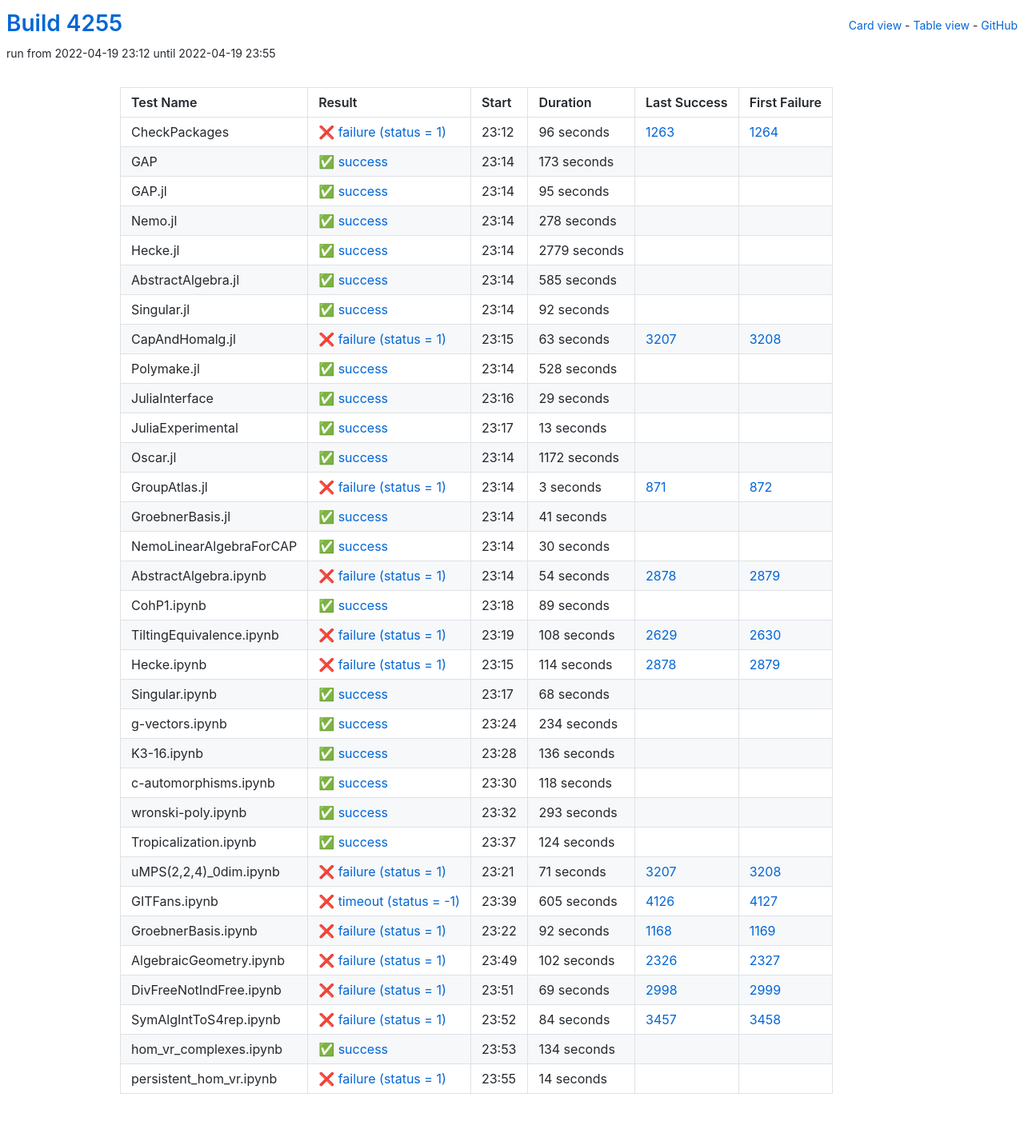
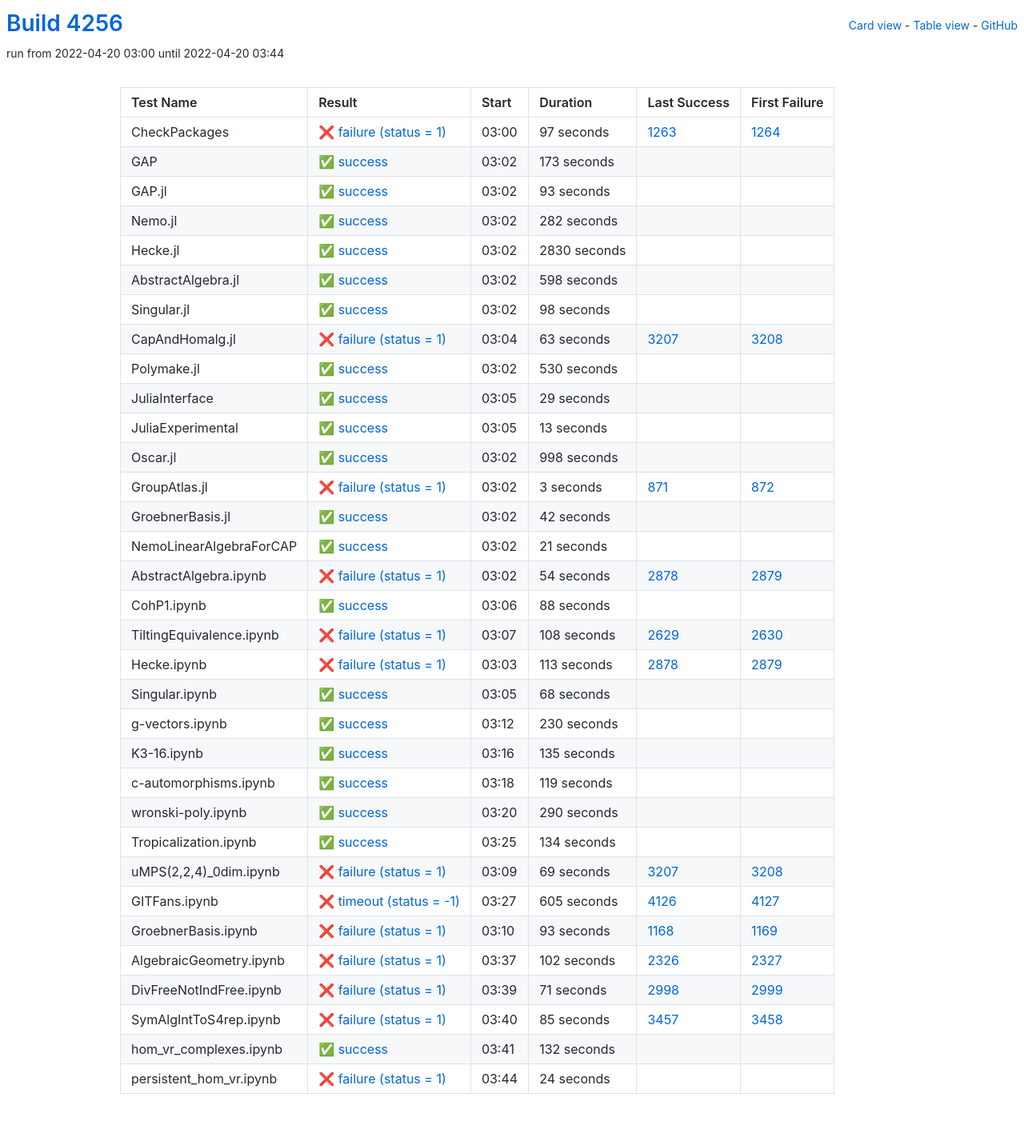
Before and after one commit to oscar-system/oscar-ci-status-stable, a Jekyll site: the page built from table.html, in a window 1280 px wide. Shown: the whole page at 80% size. Built offline with Jekyll 4.4.1, drawn with Linux system fonts in a browser that asks for light colours.

Commit message:
Build #4256

```diff
--- a/_data/ci.yml
+++ b/_data/ci.yml
@@ -1,6 +1,6 @@
 ---
-build: 4255
-build_url: https://oscarci.mathematik.uni-kl.de/job/oscar-stable/4255/
+build: 4256
+build_url: https://oscarci.mathematik.uni-kl.de/job/oscar-stable/4256/
 job: oscar-stable
 organization: oscar-system
 repo: oscar-ci-status-stable
@@ -8,20 +8,20 @@ repourl: https://github.com/oscar-system/oscar-ci-status-stable
 tests:
 - name: CheckPackages
   id: checkpackages
-  log: https://oscarci.mathematik.uni-kl.de/job/oscar-stable/4255/artifact/logs/build-4255/CheckPackages.log
-  start: 2022-04-19 23:12
+  log: https://oscarci.mathematik.uni-kl.de/job/oscar-stable/4256/artifact/logs/build-4256/CheckPackages.log
+  start: 2022-04-20 03:00
   success: false
   exitcode: 1
   status: failure
-  duration: 96
+  duration: 97
   last_success: 1263
   last_success_url: https://oscarci.mathematik.uni-kl.de/job/oscar-stable/1263/
   first_failure: 1264
   first_failure_url: https://oscarci.mathematik.uni-kl.de/job/oscar-stable/1264/
 - name: GAP
   id: gap
-  log: https://oscarci.mathematik.uni-kl.de/job/oscar-stable/4255/artifact/logs/build-4255/GAP.log
-  start: 2022-04-19 23:14
+  log: https://oscarci.mathematik.uni-kl.de/job/oscar-stable/4256/artifact/logs/build-4256/GAP.log
+  start: 2022-04-20 03:02
   success: true
   exitcode: 0
   status: success
@@ -32,68 +32,68 @@ tests:
   first_failure_url:
 - name: GAP.jl
   id: gap-jl
-  log: https://oscarci.mathematik.uni-kl.de/job/oscar-stable/4255/artifact/logs/build-4255/GAP.jl.log
-  start: 2022-04-19 23:14
+  log: https://oscarci.mathematik.uni-kl.de/job/oscar-stable/4256/artifact/logs/build-4256/GAP.jl.log
+  start: 2022-04-20 03:02
   success: true
   exitcode: 0
   status: success
-  duration: 95
+  duration: 93
   last_success: false
   last_success_url:
   first_failure: false
   first_failure_url:
 - name: Nemo.jl
   id: nemo-jl
-  log: https://oscarci.mathematik.uni-kl.de/job/oscar-stable/4255/artifact/logs/build-4255/Nemo.jl.log
-  start: 2022-04-19 23:14
+  log: https://oscarci.mathematik.uni-kl.de/job/oscar-stable/4256/artifact/logs/build-4256/Nemo.jl.log
+  start: 2022-04-20 03:02
   success: true
   exitcode: 0
   status: success
-  duration: 278
+  duration: 282
   last_success: false
   last_success_url:
   first_failure: false
   first_failure_url:
 - name: Hecke.jl
   id: hecke-jl
-  log: https://oscarci.mathematik.uni-kl.de/job/oscar-stable/4255/artifact/logs/build-4255/Hecke.jl.log
-  start: 2022-04-19 23:14
+  log: https://oscarci.mathematik.uni-kl.de/job/oscar-stable/4256/artifact/logs/build-4256/Hecke.jl.log
+  start: 2022-04-20 03:02
   success: true
   exitcode: 0
   status: success
-  duration: 2779
+  duration: 2830
   last_success: false
   last_success_url:
   first_failure: false
   first_failure_url:
 - name: AbstractAlgebra.jl
   id: abstractalgebra-jl
-  log: https://oscarci.mathematik.uni-kl.de/job/oscar-stable/4255/artifact/logs/build-4255/AbstractAlgebra.jl.log
-  start: 2022-04-19 23:14
+  log: https://oscarci.mathematik.uni-kl.de/job/oscar-stable/4256/artifact/logs/build-4256/AbstractAlgebra.jl.log
+  start: 2022-04-20 03:02
   success: true
   exitcode: 0
   status: success
-  duration: 585
+  duration: 598
   last_success: false
   last_success_url:
   first_failure: false
   first_failure_url:
 - name: Singular.jl
   id: singular-jl
-  log: https://oscarci.mathematik.uni-kl.de/job/oscar-stable/4255/artifact/logs/build-4255/Singular.jl.log
-  start: 2022-04-19 23:14
+  log: https://oscarci.mathematik.uni-kl.de/job/oscar-stable/4256/artifact/logs/build-4256/Singular.jl.log
+  start: 2022-04-20 03:02
   success: true
   exitcode: 0
   status: success
-  duration: 92
+  duration: 98
   last_success: false
   last_success_url:
   first_failure: false
   first_failure_url:
 - name: CapAndHomalg.jl
   id: capandhomalg-jl
-  log: https://oscarci.mathematik.uni-kl.de/job/oscar-stable/4255/artifact/logs/build-4255/CapAndHomalg.jl.log
-  start: 2022-04-19 23:15
+  log: https://oscarci.mathematik.uni-kl.de/job/oscar-stable/4256/artifact/logs/build-4256/CapAndHomalg.jl.log
+  start: 2022-04-20 03:04
   success: false
   exitcode: 1
   status: failure
@@ -104,20 +104,20 @@ tests:
   first_failure_url: https://oscarci.mathematik.uni-kl.de/job/oscar-stable/3208/
 - name: Polymake.jl
   id: polymake-jl
-  log: https://oscarci.mathematik.uni-kl.de/job/oscar-stable/4255/artifact/logs/build-4255/Polymake.jl.log
-  start: 2022-04-19 23:14
+  log: https://oscarci.mathematik.uni-kl.de/job/oscar-stable/4256/artifact/logs/build-4256/Polymake.jl.log
+  start: 2022-04-20 03:02
   success: true
   exitcode: 0
   status: success
-  duration: 528
+  duration: 530
   last_success: false
   last_success_url:
   first_failure: false
   first_failure_url:
 - name: JuliaInterface
   id: juliainterface
-  log: https://oscarci.mathematik.uni-kl.de/job/oscar-stable/4255/artifact/logs/build-4255/JuliaInterface.log
-  start: 2022-04-19 23:16
+  log: https://oscarci.mathematik.uni-kl.de/job/oscar-stable/4256/artifact/logs/build-4256/JuliaInterface.log
+  start: 2022-04-20 03:05
   success: true
   exitcode: 0
   status: success
@@ -128,8 +128,8 @@ tests:
   first_failure_url:
 - name: JuliaExperimental
   id: juliaexperimental
-  log: https://oscarci.mathematik.uni-kl.de/job/oscar-stable/4255/artifact/logs/build-4255/JuliaExperimental.log
-  start: 2022-04-19 23:17
+  log: https://oscarci.mathematik.uni-kl.de/job/oscar-stable/4256/artifact/logs/build-4256/JuliaExperimental.log
+  start: 2022-04-20 03:05
   success: true
   exitcode: 0
   status: success
@@ -140,20 +140,20 @@ tests:
   first_failure_url:
 - name: Oscar.jl
   id: oscar-jl
-  log: https://oscarci.mathematik.uni-kl.de/job/oscar-stable/4255/artifact/logs/build-4255/Oscar.jl.log
-  start: 2022-04-19 23:14
+  log: https://oscarci.mathematik.uni-kl.de/job/oscar-stable/4256/artifact/logs/build-4256/Oscar.jl.log
+  start: 2022-04-20 03:02
   success: true
   exitcode: 0
   status: success
-  duration: 1172
+  duration: 998
   last_success: false
   last_success_url:
   first_failure: false
   first_failure_url:
 - name: GroupAtlas.jl
   id: groupatlas-jl
-  log: https://oscarci.mathematik.uni-kl.de/job/oscar-stable/4255/artifact/logs/build-4255/GroupAtlas.jl.log
-  start: 2022-04-19 23:14
+  log: https://oscarci.mathematik.uni-kl.de/job/oscar-stable/4256/artifact/logs/build-4256/GroupAtlas.jl.log
+  start: 2022-04-20 03:02
   success: false
   exitcode: 1
   status: failure
@@ -164,32 +164,32 @@ tests:
   first_failure_url: https://oscarci.mathematik.uni-kl.de/job/oscar-stable/872/
 - name: GroebnerBasis.jl
   id: groebnerbasis-jl
-  log: https://oscarci.mathematik.uni-kl.de/job/oscar-stable/4255/artifact/logs/build-4255/GroebnerBasis.jl.log
-  start: 2022-04-19 23:14
+  log: https://oscarci.mathematik.uni-kl.de/job/oscar-stable/4256/artifact/logs/build-4256/GroebnerBasis.jl.log
+  start: 2022-04-20 03:02
   success: true
   exitcode: 0
   status: success
-  duration: 41
+  duration: 42
   last_success: false
   last_success_url:
   first_failure: false
   first_failure_url:
 - name: NemoLinearAlgebraForCAP
   id: nemolinearalgebraforcap
-  log: https://oscarci.mathematik.uni-kl.de/job/oscar-stable/4255/artifact/logs/build-4255/NemoLinearAlgebraForCAP.log
-  start: 2022-04-19 23:14
+  log: https://oscarci.mathematik.uni-kl.de/job/oscar-stable/4256/artifact/logs/build-4256/NemoLinearAlgebraForCAP.log
+  start: 2022-04-20 03:02
   success: true
   exitcode: 0
   status: success
-  duration: 30
+  duration: 21
   last_success: false
   last_success_url:
   first_failure: false
   first_failure_url:
 - name: AbstractAlgebra.ipynb
   id: abstractalgebra-ipynb
-  log: https://oscarci.mathematik.uni-kl.de/job/oscar-stable/4255/artifact/logs/build-4255/AbstractAlgebra.ipynb.log
-  start: 2022-04-19 23:14
+  log: https://oscarci.mathematik.uni-kl.de/job/oscar-stable/4256/artifact/logs/build-4256/AbstractAlgebra.ipynb.log
+  start: 2022-04-20 03:02
   success: false
   exitcode: 1
   status: failure
@@ -200,20 +200,20 @@ tests:
   first_failure_url: https://oscarci.mathematik.uni-kl.de/job/oscar-stable/2879/
 - name: CohP1.ipynb
   id: cohp1-ipynb
-  log: https://oscarci.mathematik.uni-kl.de/job/oscar-stable/4255/artifact/logs/build-4255/CohP1.ipynb.log
-  start: 2022-04-19 23:18
+  log: https://oscarci.mathematik.uni-kl.de/job/oscar-stable/4256/artifact/logs/build-4256/CohP1.ipynb.log
+  start: 2022-04-20 03:06
   success: true
   exitcode: 0
   status: success
-  duration: 89
+  duration: 88
   last_success: false
   last_success_url:
   first_failure: false
   first_failure_url:
 - name: TiltingEquivalence.ipynb
   id: tiltingequivalence-ipynb
-  log: https://oscarci.mathematik.uni-kl.de/job/oscar-stable/4255/artifact/logs/build-4255/TiltingEquivalence.ipynb.log
-  start: 2022-04-19 23:19
+  log: https://oscarci.mathematik.uni-kl.de/job/oscar-stable/4256/artifact/logs/build-4256/TiltingEquivalence.ipynb.log
+  start: 2022-04-20 03:07
   success: false
   exitcode: 1
   status: failure
@@ -224,20 +224,20 @@ tests:
   first_failure_url: https://oscarci.mathematik.uni-kl.de/job/oscar-stable/2630/
 - name: Hecke.ipynb
   id: hecke-ipynb
-  log: https://oscarci.mathematik.uni-kl.de/job/oscar-stable/4255/artifact/logs/build-4255/Hecke.ipynb.log
-  start: 2022-04-19 23:15
+  log: https://oscarci.mathematik.uni-kl.de/job/oscar-stable/4256/artifact/logs/build-4256/Hecke.ipynb.log
+  start: 2022-04-20 03:03
   success: false
   exitcode: 1
   status: failure
-  duration: 114
+  duration: 113
   last_success: 2878
   last_success_url: https://oscarci.mathematik.uni-kl.de/job/oscar-stable/2878/
   first_failure: 2879
   first_failure_url: https://oscarci.mathematik.uni-kl.de/job/oscar-stable/2879/
 - name: Singular.ipynb
   id: singular-ipynb
-  log: https://oscarci.mathematik.uni-kl.de/job/oscar-stable/4255/artifact/logs/build-4255/Singular.ipynb.log
-  start: 2022-04-19 23:17
+  log: https://oscarci.mathematik.uni-kl.de/job/oscar-stable/4256/artifact/logs/build-4256/Singular.ipynb.log
+  start: 2022-04-20 03:05
   success: true
   exitcode: 0
   status: success
@@ -248,80 +248,80 @@ tests:
   first_failure_url:
 - name: g-vectors.ipynb
   id: g-vectors-ipynb
-  log: https://oscarci.mathematik.uni-kl.de/job/oscar-stable/4255/artifact/logs/build-4255/g-vectors.ipynb.log
-  start: 2022-04-19 23:24
+  log: https://oscarci.mathematik.uni-kl.de/job/oscar-stable/4256/artifact/logs/build-4256/g-vectors.ipynb.log
+  start: 2022-04-20 03:12
   success: true
   exitcode: 0
   status: success
-  duration: 234
+  duration: 230
   last_success: false
   last_success_url:
   first_failure: false
   first_failure_url:
 - name: K3-16.ipynb
   id: k3-16-ipynb
-  log: https://oscarci.mathematik.uni-kl.de/job/oscar-stable/4255/artifact/logs/build-4255/K3-16.ipynb.log
-  start: 2022-04-19 23:28
+  log: https://oscarci.mathematik.uni-kl.de/job/oscar-stable/4256/artifact/logs/build-4256/K3-16.ipynb.log
+  start: 2022-04-20 03:16
   success: true
   exitcode: 0
   status: success
-  duration: 136
+  duration: 135
   last_success: false
   last_success_url:
   first_failure: false
   first_failure_url:
 - name: c-automorphisms.ipynb
   id: c-automorphisms-ipynb
-  log: https://oscarci.mathematik.uni-kl.de/job/oscar-stable/4255/artifact/logs/build-4255/c-automorphisms.ipynb.log
-  start: 2022-04-19 23:30
+  log: https://oscarci.mathematik.uni-kl.de/job/oscar-stable/4256/artifact/logs/build-4256/c-automorphisms.ipynb.log
+  start: 2022-04-20 03:18
   success: true
   exitcode: 0
   status: success
-  duration: 118
+  duration: 119
   last_success: false
   last_success_url:
   first_failure: false
   first_failure_url:
 - name: wronski-poly.ipynb
   id: wronski-poly-ipynb
-  log: https://oscarci.mathematik.uni-kl.de/job/oscar-stable/4255/artifact/logs/build-4255/wronski-poly.ipynb.log
-  start: 2022-04-19 23:32
+  log: https://oscarci.mathematik.uni-kl.de/job/oscar-stable/4256/artifact/logs/build-4256/wronski-poly.ipynb.log
+  start: 2022-04-20 03:20
   success: true
   exitcode: 0
   status: success
-  duration: 293
+  duration: 290
   last_success: false
   last_success_url:
   first_failure: false
   first_failure_url:
 - name: Tropicalization.ipynb
   id: tropicalization-ipynb
-  log: https://oscarci.mathematik.uni-kl.de/job/oscar-stable/4255/artifact/logs/build-4255/Tropicalization.ipynb.log
-  start: 2022-04-19 23:37
+  log: https://oscarci.mathematik.uni-kl.de/job/oscar-stable/4256/artifact/logs/build-4256/Tropicalization.ipynb.log
+  start: 2022-04-20 03:25
   success: true
   exitcode: 0
   status: success
-  duration: 124
+  duration: 134
   last_success: false
   last_success_url:
   first_failure: false
   first_failure_url:
 - name: uMPS(2,2,4)_0dim.ipynb
   id: umps-2-2-4-0dim-ipynb
-  log: https://oscarci.mathematik.uni-kl.de/job/oscar-stable/4255/artifact/logs/build-4255/uMPS-2-2-4-_0dim.ipynb.log
-  start: 2022-04-19 23:21
+  log: https://oscarci.mathematik.uni-kl.de/job/oscar-stable/4256/artifact/logs/build-4256/uMPS-2-2-4-_0dim.ipynb.log
+  start: 2022-04-20 03:09
   success: false
   exitcode: 1
   status: failure
-  duration: 71
+  duration: 69
   last_success: 3207
   last_success_url: https://oscarci.mathematik.uni-kl.de/job/oscar-stable/3207/
   first_failure: 3208
   first_failure_url: https://oscarci.mathematik.uni-kl.de/job/oscar-stable/3208/
 - name: GITFans.ipynb
   id: gitfans-ipynb
-  log: https://oscarci.mathematik.uni-kl.de/job/oscar-stable/4255/artifact/logs/build-4255/GITFans.ipynb.log
-  start: 2022-04-19 23:39
+  log: https://oscarci.mathematik.uni-kl.de/job/oscar-stable/4256/artifact/logs/build-4256/GITFans.ipynb.log
+  start: 2022-04-20 03:27
   success: false
   exitcode: -1
   status: timeout
@@ -332,20 +332,20 @@ tests:
   first_failure_url: https://oscarci.mathematik.uni-kl.de/job/oscar-stable/4127/
 - name: GroebnerBasis.ipynb
   id: groebnerbasis-ipynb
-  log: https://oscarci.mathematik.uni-kl.de/job/oscar-stable/4255/artifact/logs/build-4255/GroebnerBasis.ipynb.log
-  start: 2022-04-19 23:22
+  log: https://oscarci.mathematik.uni-kl.de/job/oscar-stable/4256/artifact/logs/build-4256/GroebnerBasis.ipynb.log
+  start: 2022-04-20 03:10
   success: false
   exitcode: 1
   status: failure
-  duration: 92
+  duration: 93
   last_success: 1168
   last_success_url: https://oscarci.mathematik.uni-kl.de/job/oscar-stable/1168/
   first_failure: 1169
   first_failure_url: https://oscarci.mathematik.uni-kl.de/job/oscar-stable/1169/
 - name: AlgebraicGeometry.ipynb
   id: algebraicgeometry-ipynb
-  log: https://oscarci.mathematik.uni-kl.de/job/oscar-stable/4255/artifact/logs/build-4255/AlgebraicGeometry.ipynb.log
-  start: 2022-04-19 23:49
+  log: https://oscarci.mathematik.uni-kl.de/job/oscar-stable/4256/artifact/logs/build-4256/AlgebraicGeometry.ipynb.log
+  start: 2022-04-20 03:37
   success: false
   exitcode: 1
   status: failure
@@ -356,48 +356,48 @@ tests:
   first_failure_url: https://oscarci.mathematik.uni-kl.de/job/oscar-stable/2327/
 - name: DivFreeNotIndFree.ipynb
   id: divfreenotindfree-ipynb
-  log: https://oscarci.mathematik.uni-kl.de/job/oscar-stable/4255/artifact/logs/build-4255/DivFreeNotIndFree.ipynb.log
-  start: 2022-04-19 23:51
+  log: https://oscarci.mathematik.uni-kl.de/job/oscar-stable/4256/artifact/logs/build-4256/DivFreeNotIndFree.ipynb.log
+  start: 2022-04-20 03:39
   success: false
   exitcode: 1
   status: failure
-  duration: 69
+  duration: 71
   last_success: 2998
   last_success_url: https://oscarci.mathematik.uni-kl.de/job/oscar-stable/2998/
   first_failure: 2999
   first_failure_url: https://oscarci.mathematik.uni-kl.de/job/oscar-stable/2999/
 - name: SymAlgIntToS4rep.ipynb
   id: symalginttos4rep-ipynb
-  log: https://oscarci.mathematik.uni-kl.de/job/oscar-stable/4255/artifact/logs/build-4255/SymAlgIntToS4rep.ipynb.log
-  start: 2022-04-19 23:52
+  log: https://oscarci.mathematik.uni-kl.de/job/oscar-stable/4256/artifact/logs/build-4256/SymAlgIntToS4rep.ipynb.log
+  start: 2022-04-20 03:40
   success: false
   exitcode: 1
   status: failure
-  duration: 84
+  duration: 85
   last_success: 3457
   last_success_url: https://oscarci.mathematik.uni-kl.de/job/oscar-stable/3457/
   first_failure: 3458
   first_failure_url: https://oscarci.mathematik.uni-kl.de/job/oscar-stable/3458/
 - name: hom_vr_complexes.ipynb
   id: hom-vr-complexes-ipynb
-  log: https://oscarci.mathematik.uni-kl.de/job/oscar-stable/4255/artifact/logs/build-4255/hom_vr_complexes.ipynb.log
-  start: 2022-04-19 23:53
+  log: https://oscarci.mathematik.uni-kl.de/job/oscar-stable/4256/artifact/logs/build-4256/hom_vr_complexes.ipynb.log
+  start: 2022-04-20 03:41
   success: true
   exitcode: 0
   status: success
-  duration: 134
+  duration: 132
   last_success: false
   last_success_url:
   first_failure: false
   first_failure_url:
 - name: persistent_hom_vr.ipynb
   id: persistent-hom-vr-ipynb
-  log: https://oscarci.mathematik.uni-kl.de/job/oscar-stable/4255/artifact/logs/build-4255/persistent_hom_vr.ipynb.log
-  start: 2022-04-19 23:55
+  log: https://oscarci.mathematik.uni-kl.de/job/oscar-stable/4256/artifact/logs/build-4256/persistent_hom_vr.ipynb.log
+  start: 2022-04-20 03:44
   success: false
   exitcode: 1
   status: failure
-  duration: 14
+  duration: 24
   last_success: false
   last_success_url:
   first_failure: false
```
Also changed, not shown: README.md.
